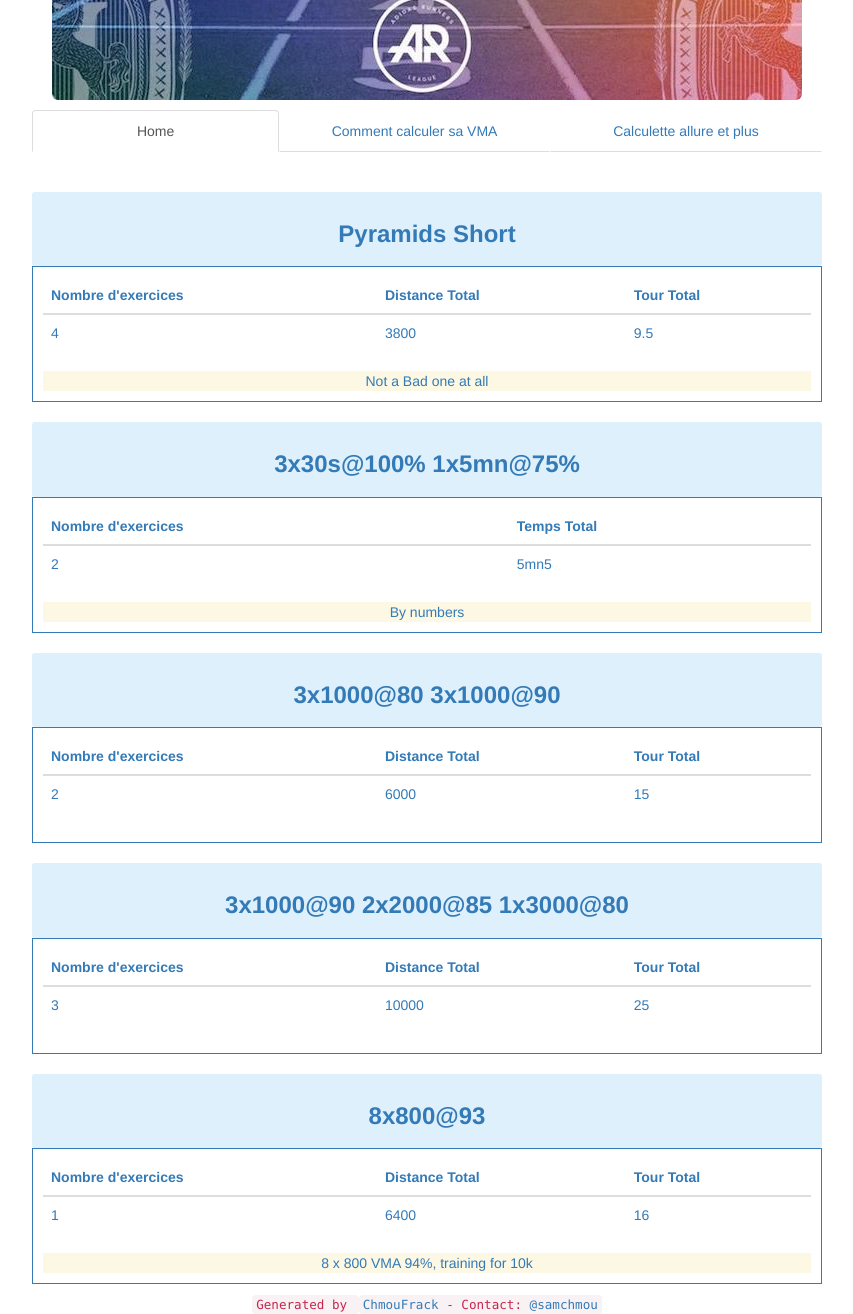
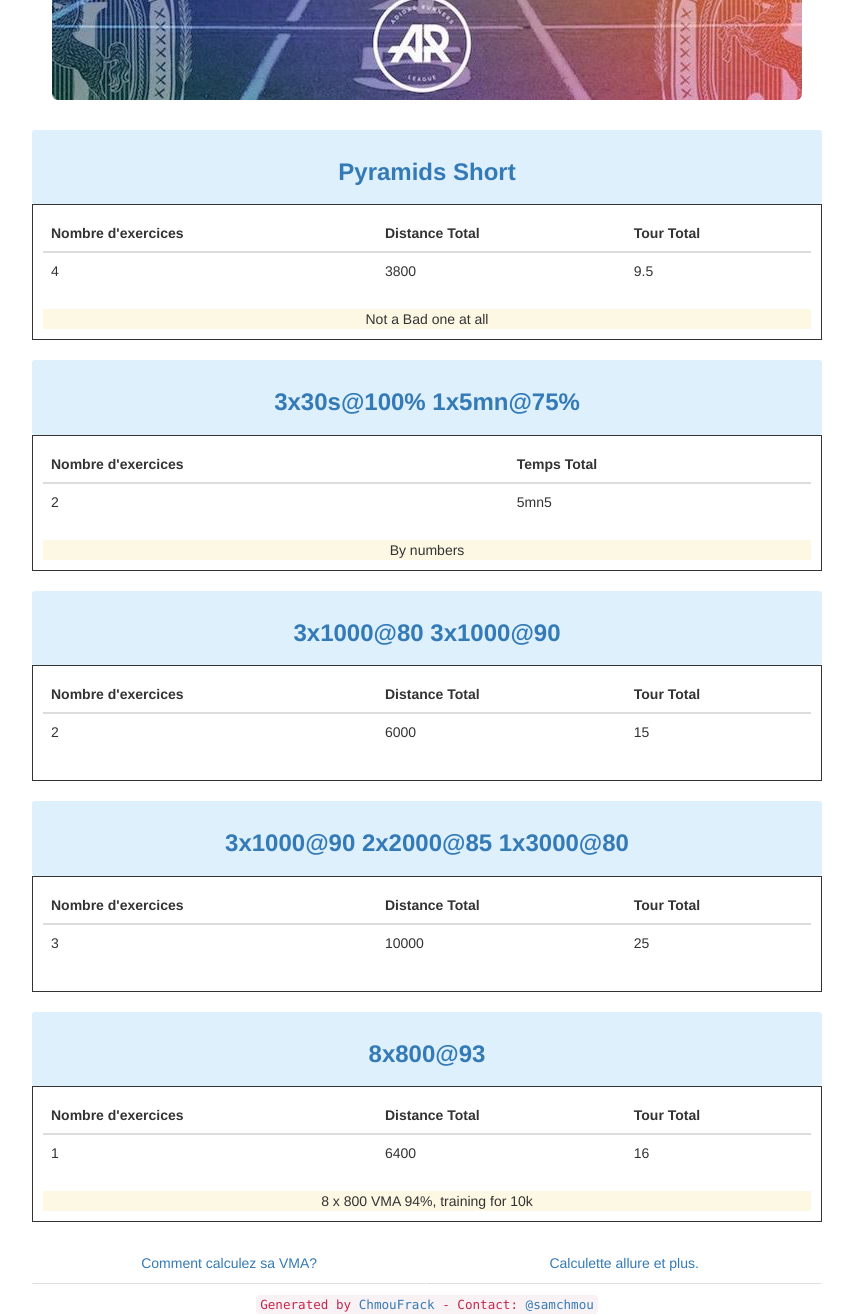
Before and after one commit to chmouel/chmoufrack, a plain HTML site: page index.html in a window 1280 px wide. Shown: the part 80-1394 px from the top of the page, without its empty margins (213-1066 px from the left). Drawn offline with nearby package versions, Linux system fonts and the light colour scheme; some packages are replaced by stand-ins of ours.

Commit message:
Streamline

```diff
--- a/index.html
+++ b/index.html
@@ -42,19 +42,25 @@
       <img class="img-responsive img-rounded" alt="banner" src="img/banner.jpg">
     </a>
 
+    <div ng-view class="container-fluid"></div>
+
     <div class="container-fluid">
-      <ul class="nav nav-tabs nav-justified" ng-controller="TabsCtrl">
-        <li ng-class="tabClass(tab)" ng-repeat="tab in tabs" tab="tab"><a href="{{tab.link}}" ng-click="setSelectedTab(tab)">{{tab.label}}</a></li>
-        <li tab="tab"><a href="http://runcalc.net">Calculette allure et plus</li>
+      <ul class="nav nav-tabs nav-justified">
+        <li>
+          <a href="//www.doctissimo.fr/forme/courir/entrainement-course-a-pied/vma">
+            Comment calculez sa VMA?
+          </a>
+        </li>
+        <li>
+          <a href="//runcalc.net">Calculette allure et plus.</a>
+        </li>
       </ul>
     </div>
 
-    <div ng-view class="container-fluid"></div>
-
     <div class="text-center">
       <code>
-    Generated by <a href="https://github.com/chmouel/chmoufrack">ChmouFrack</a> -
-    Contact: <a href="https://www.twitter.com/samchmou/">@samchmou</a>
+        Generated by <a href="https://github.com/chmouel/chmoufrack">ChmouFrack</a> -
+        Contact: <a href="https://www.twitter.com/samchmou/">@samchmou</a>
       </code>
     </div>
   </body>
--- a/js/config.js
+++ b/js/config.js
@@ -2,7 +2,6 @@ var app = angular.module("Frack", ["ngRoute"]);
 
 app.config(function($routeProvider) {
     $routeProvider
-        .when("/help", {templateUrl: "partials/aidecalcul.html"})
         .when("/workout/:name", {controller: "FrackController", templateUrl: "partials/frack.html"})
         .when("/workout/:name/vma/:vma", {controller: "FrackController", templateUrl: "partials/frack.html"})
         .otherwise({controller: "FrackController", templateUrl: "partials/selection.html"});
--- a/js/controller.js
+++ b/js/controller.js
@@ -52,23 +52,3 @@ app.controller("FrackController", ['$scope', '$location', '$routeParams', '$http
     };
 
 }]);
-
-app.controller("TabsCtrl", ['$scope', function($scope) {
-    $scope.tabs = [
-        { link : '#!/home', label : 'Home' },
-        { link : '#!/help', label : 'Comment calculer sa VMA' },
-    ];
-
-    $scope.selectedTab = $scope.tabs[0];
-    $scope.setSelectedTab = function(tab) {
-        $scope.selectedTab = tab;
-    };
-
-    $scope.tabClass = function(tab) {
-        if ($scope.selectedTab == tab) {
-            return "active";
-        } else {
-            return "";
-        }
-    };
-}]);
```
Also changed, not shown: partials/aidecalcul.html (deleted, +0 -3 lines).
